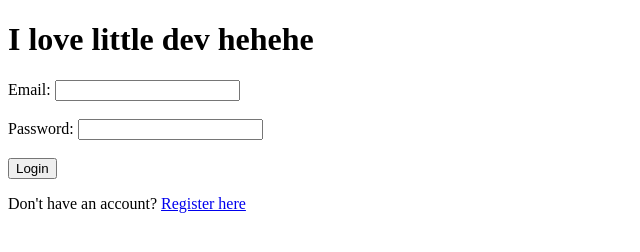
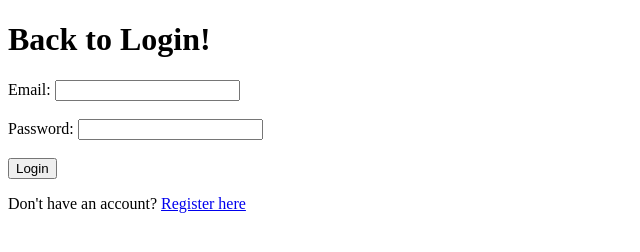
Before and after one commit to Devon-Wilkening/CS396---Blog-Website, a website: page public/login.html in a window 1280 px wide. Shown: the whole page, without its empty margins (0-640 px from the left). Drawn offline with Linux system fonts and the light colour scheme.

Commit message:
Test between two machines

```diff
--- a/public/login.html
+++ b/public/login.html
@@ -7,7 +7,7 @@
     <title>Login</title>
 </head>
 <body>
-    <h1>I love little dev hehehe</h1>
+    <h1>Back to Login!</h1>
     <form action="/login" method="POST">
         <!-- Login form. Should take email and password -->
         <label for="email">Email:</label>
```
